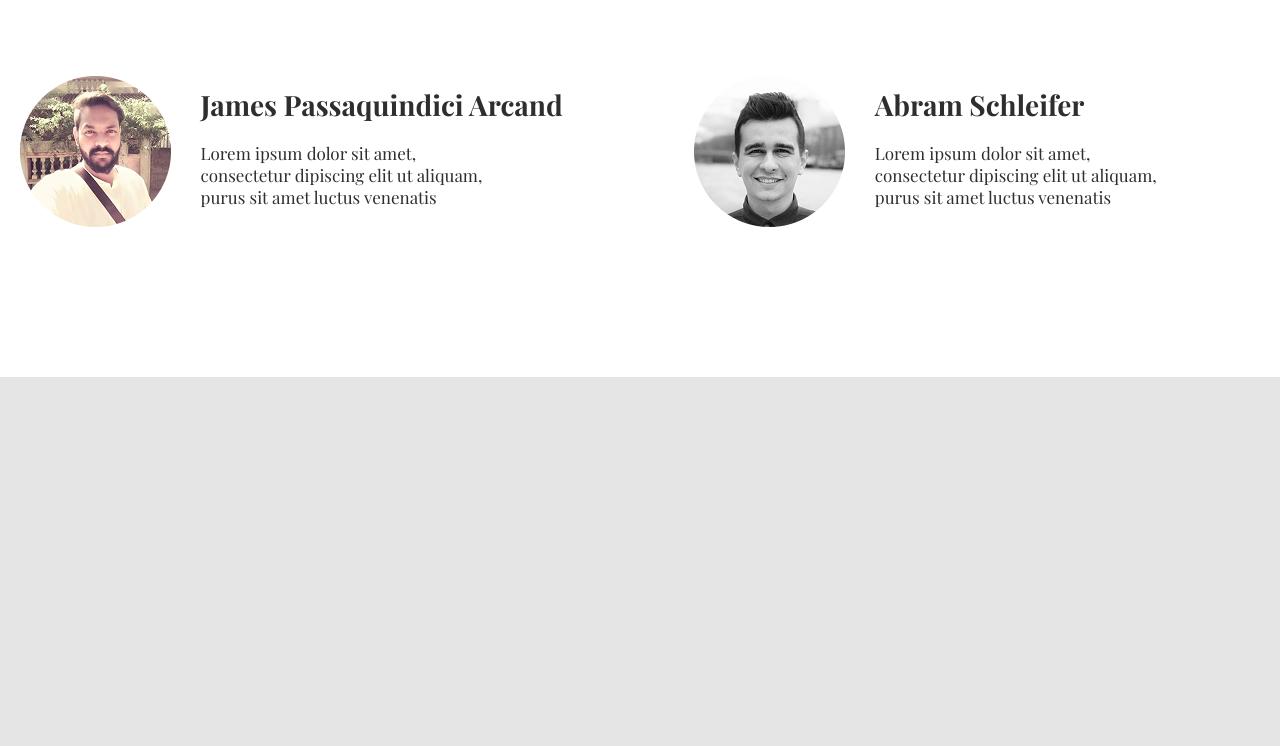
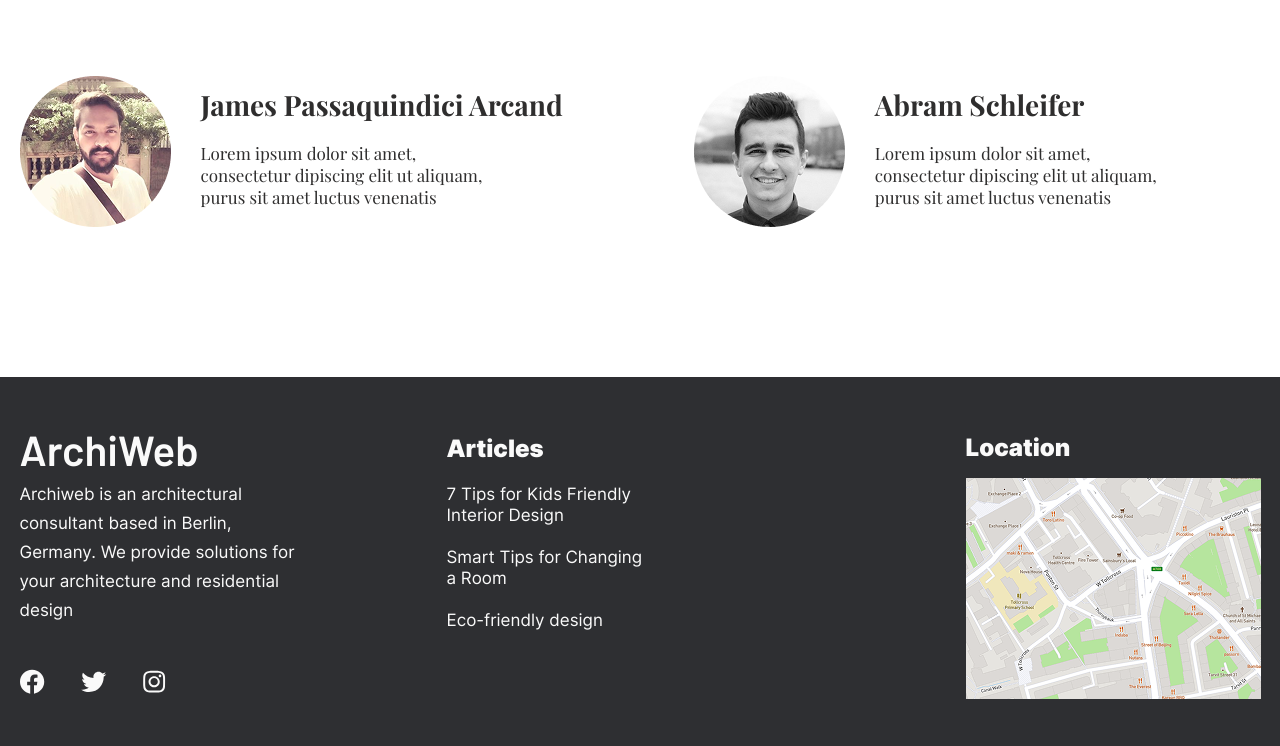
Before and after one commit to AKS-RU/portfolio_site_5, a plain HTML site: page index.html in a window 1280 px wide. Shown: the part 2891-3637 px from the top of the page. Before the commit the page ends 3268 px from the top, so only its background shows below. Drawn offline with Linux system fonts and the light colour scheme.

Commit message:
Добавление блока footer

```diff
--- a/css/main.css
+++ b/css/main.css
@@ -356,3 +356,69 @@ h2 {
   font-size: 17px;
   color: #2f2e2e;
 }
+/* footer */
+.footer {
+}
+.footer .container{
+  background: #2e2f32;
+}
+.block {
+}
+.footer h5 {
+  font-family: var(--second-family);
+  font-weight: 900;
+  font-size: 24px;
+  color: #fafafa;
+}
+.footer__flex {
+  padding-top: 47px;
+  display: flex;
+  justify-content: space-between;
+  padding-bottom: 47px;
+}
+.footer__flex-company {
+}
+.footer__flex-company h4 {
+  font-family: var(--third-family);
+  font-weight: 600;
+  font-size: 42px;
+  color: #fafafa;
+}
+.footer__flex-company p {
+  padding-top: 6px;
+  max-width: 287px;
+  font-family: var(--second-family);
+  font-weight: 400;
+  font-size: 17px;
+  line-height: 171%;
+  color: #fafafa;
+}
+.footer__flex-company-icons {
+  padding-top: 44px;
+  display: flex;
+  gap: 36px;
+}
+.footer__flex-articles {
+  padding-top: 10px;
+  margin-left: -178px;
+  max-width: 201px;
+}
+.footer__flex-articles a {
+  display: block;
+  padding-top: 21px;
+  font-family: var(--second-family);
+  font-weight: 400;
+  font-size: 17px;
+  line-height: 124%;
+  color: #fafafa;
+}
+.footer__flex-articles a:hover {
+  font-weight: 900;
+}
+.footer__flex-location {
+  padding-top: 9px;
+}
+.footer__flex-location img {
+  padding-top: 16px;
+  width: 295px;
+}
--- a/index.html
+++ b/index.html
@@ -138,6 +138,34 @@
         </div>
       </div>
     </section>
+    <!-- footer -->
+    <footer class="footer">
+      <div class="container">
+        <div class="block">
+          <div class="footer__flex">
+            <div class="footer__flex-company">
+              <h4>ArchiWeb</h4>
+              <p>Archiweb is an architectural consultant based in Berlin, Germany. We provide solutions for your architecture and residential design</p>
+              <div class="footer__flex-company-icons">
+                <img src="img/fb.svg" alt="Fb_icon">
+                <img src="img/twitter.svg" alt="Twitter_icon">
+                <img src="img/instagram.svg" alt="instagram_icon">
+              </div>
+            </div>
+            <div class="footer__flex-articles">
+              <h5>Articles</h5>
+              <a href="#">7 Tips for Kids Friendly Interior Design</a>
+              <a href="#">Smart Tips for Changing a Room</a>
+              <a href="#">Eco-friendly design</a>
+            </div>
+            <div class="footer__flex-location">
+              <h5>Location</h5>
+              <img src="img/location.png" alt="Location">
+            </div>
+          </div>
+        </div>
+      </div>
+    </footer>
 
   </body>
 </html>
```
Also changed, not shown: img/fb.svg (added), img/instagram.svg (added), img/location.png (added), img/twitter.png (added), img/twitter.svg (added).
